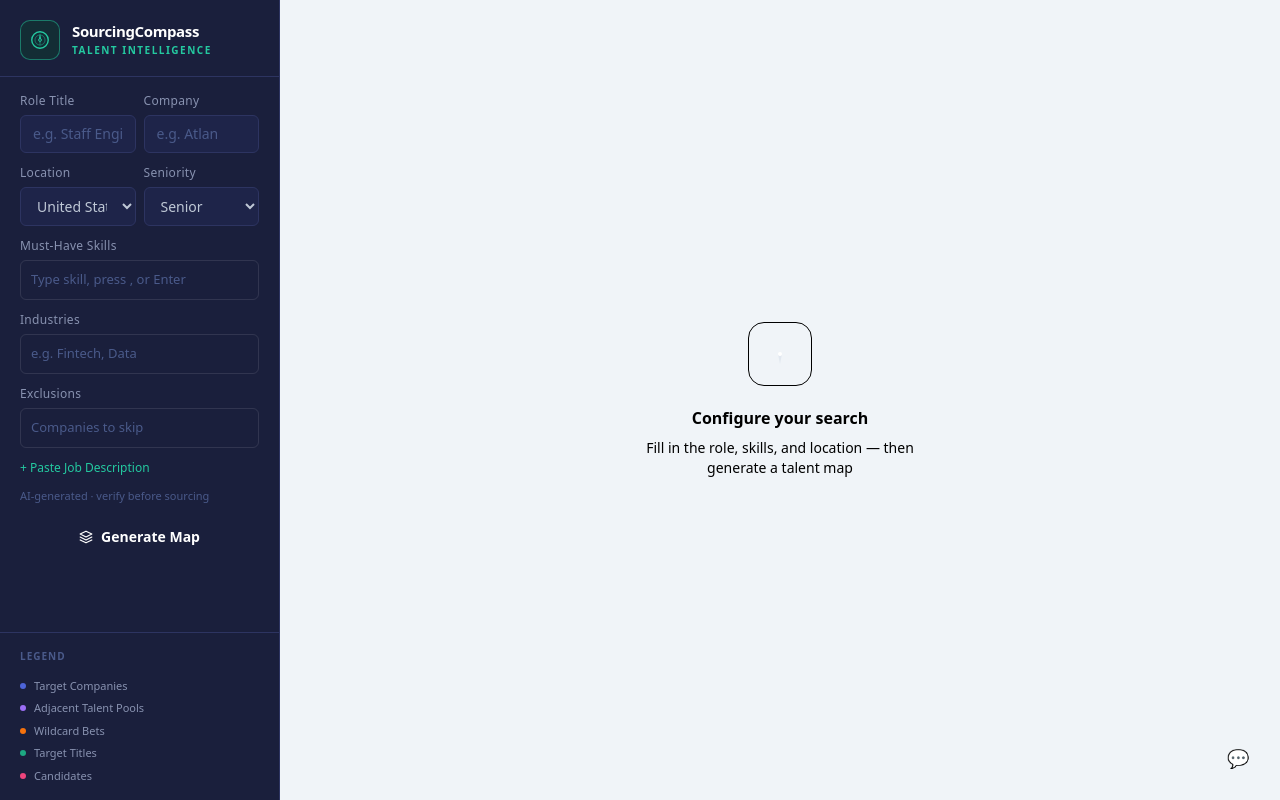
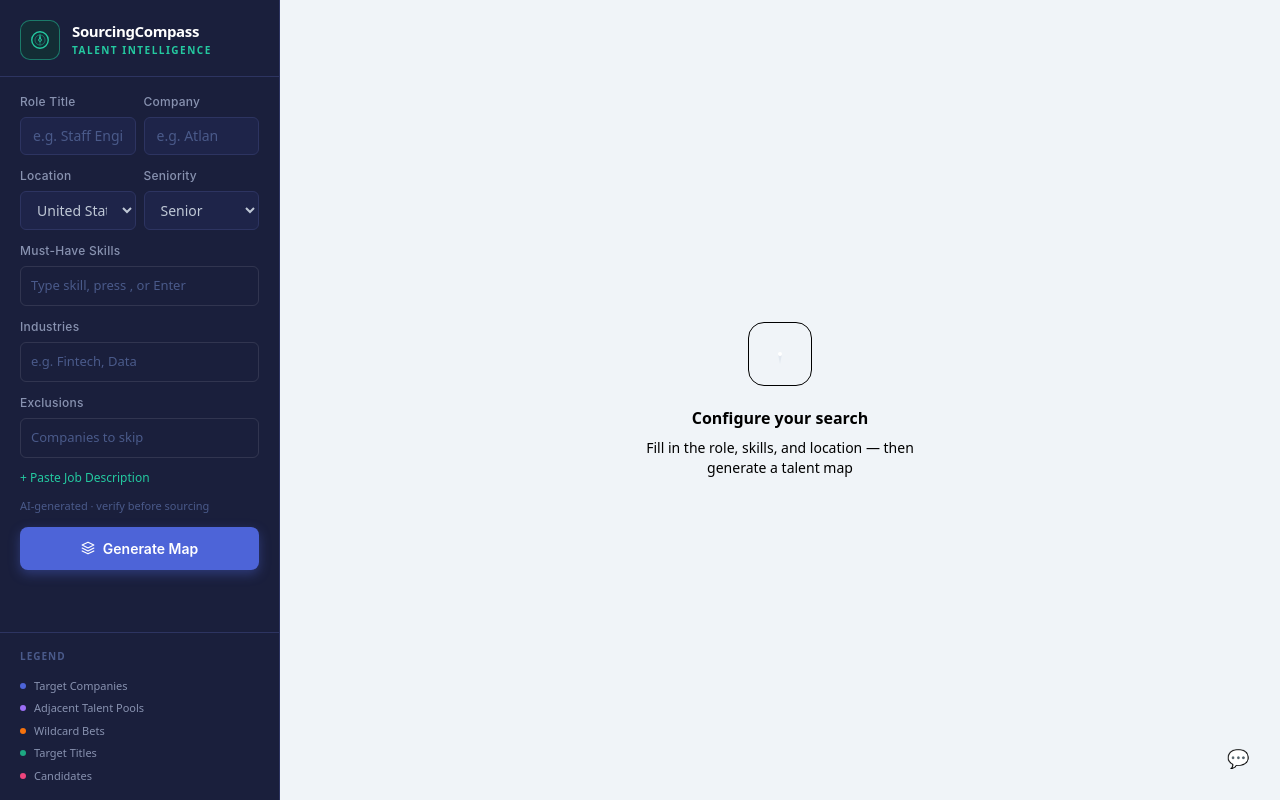
Before and after one commit to Manubarki/SourcingCompass2, a React (Vite) app: page / in a window 1280 px wide. Built offline with nearby package versions, Linux system fonts and the light colour scheme.

Commit message:
Update App.jsx

```diff
--- a/src/App.jsx
+++ b/src/App.jsx
@@ -552,7 +552,7 @@ export default function TalentMap() {
 
   const inputCls = "sidebar-input w-full rounded-md px-3 py-2 text-sm focus:outline-none transition-colors";
   const inputStyle = {background:"#1e2449",border:"1px solid #2d3461",color:"#bfc8d6"};
-  const labelCls = "block text-xs font-medium mb-1.5 tracking-wide"; const labelStyle = {color:"#8892b0"};
+  const labelCls = ""; const labelStyle = {display:"block",fontSize:"12px",fontWeight:500,color:"#8892b0",marginBottom:"6px",letterSpacing:"0.02em",fontFamily:"Inter,sans-serif"};
 
   return (
     <>
@@ -634,26 +634,25 @@ export default function TalentMap() {
 
           <p style={{fontSize:"11px",color:"#4a5a8a"}}>AI-generated · verify before sourcing</p>
 
-          {error && <div className="text-xs text-destructive bg-destructive/10 border border-destructive/20 rounded-md px-3 py-2">{error}</div>}
+          {error && <div style={{fontSize:"11px",color:"#f87171",background:"rgba(239,68,68,0.1)",border:"1px solid rgba(239,68,68,0.25)",borderRadius:"6px",padding:"8px 10px",fontFamily:"Inter,sans-serif"}}>{error}</div>}
 
           {!loading ? (
             <button type="button" onClick={generate}
-              className="w-full py-2.5 rounded-lg text-sm font-semibold text-white flex items-center justify-center gap-2 transition-all hover:opacity-90"
-              style={{background:"hsl(var(--primary))",boxShadow:"0 2px 8px hsl(var(--primary) / 0.35)"}}>
+              style={{width:"100%",padding:"11px 16px",borderRadius:"8px",fontSize:"14px",fontWeight:600,color:"white",border:"none",cursor:"pointer",background:"#4d64d8",display:"flex",alignItems:"center",justifyContent:"center",gap:"8px",boxShadow:"0 4px 12px rgba(77,100,216,0.4)",fontFamily:"Inter,sans-serif"}}>
               <svg width="14" height="14" viewBox="0 0 24 24" fill="none" stroke="currentColor" strokeWidth="2" strokeLinecap="round" strokeLinejoin="round">
                 <path d="M12 2L2 7l10 5 10-5-10-5zM2 17l10 5 10-5M2 12l10 5 10-5"/>
               </svg>
               Generate Map
             </button>
           ) : (
-            <div className="flex gap-2">
-              <div className="flex-1 py-2.5 rounded-lg text-xs font-semibold flex items-center justify-center gap-2 bg-sidebar-muted text-sidebar-foreground/50">
-                <div className="w-3.5 h-3.5 border-2 border-sidebar-accent border-t-transparent rounded-full" style={{animation:"spin 0.8s linear infinite"}}/>
+            <div style={{display:"flex",gap:"8px"}}>
+              <div style={{flex:1,padding:"11px",borderRadius:"8px",fontSize:"12px",fontWeight:600,display:"flex",alignItems:"center",justifyContent:"center",gap:"8px",background:"#1e2449",color:"#4a5a8a",fontFamily:"Inter,sans-serif"}}>
+                <div style={{width:"14px",height:"14px",border:"2px solid #24c9a0",borderTopColor:"transparent",borderRadius:"50%",animation:"spin 0.8s linear infinite"}}/>
                 Generating...
               </div>
               <button type="button" onClick={stopGenerate}
-                className="flex items-center gap-1.5 px-4 py-2 rounded-lg text-xs font-semibold border border-destructive/30 text-destructive hover:bg-destructive/10 transition-all flex-shrink-0">
-                <div className="w-1.5 h-1.5 rounded-sm bg-destructive"/>Stop
+                style={{display:"flex",alignItems:"center",gap:"6px",padding:"8px 14px",borderRadius:"8px",fontSize:"11px",fontWeight:600,border:"1px solid rgba(239,68,68,0.4)",color:"#f87171",background:"none",cursor:"pointer",fontFamily:"Inter,sans-serif",flexShrink:0}}>
+                <div style={{width:"6px",height:"6px",borderRadius:"2px",background:"#ef4444"}}/>Stop
               </button>
             </div>
           )}
```
